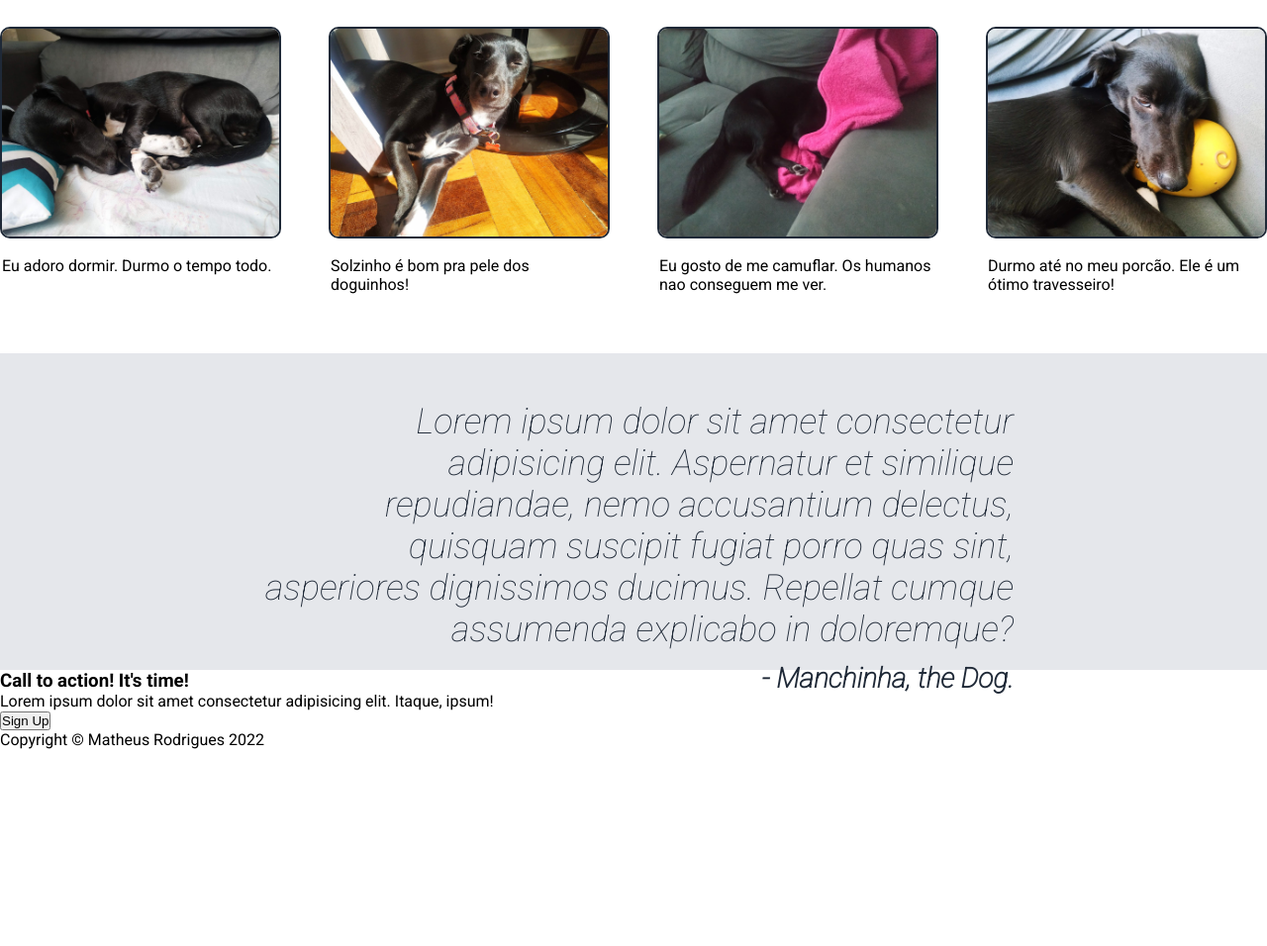
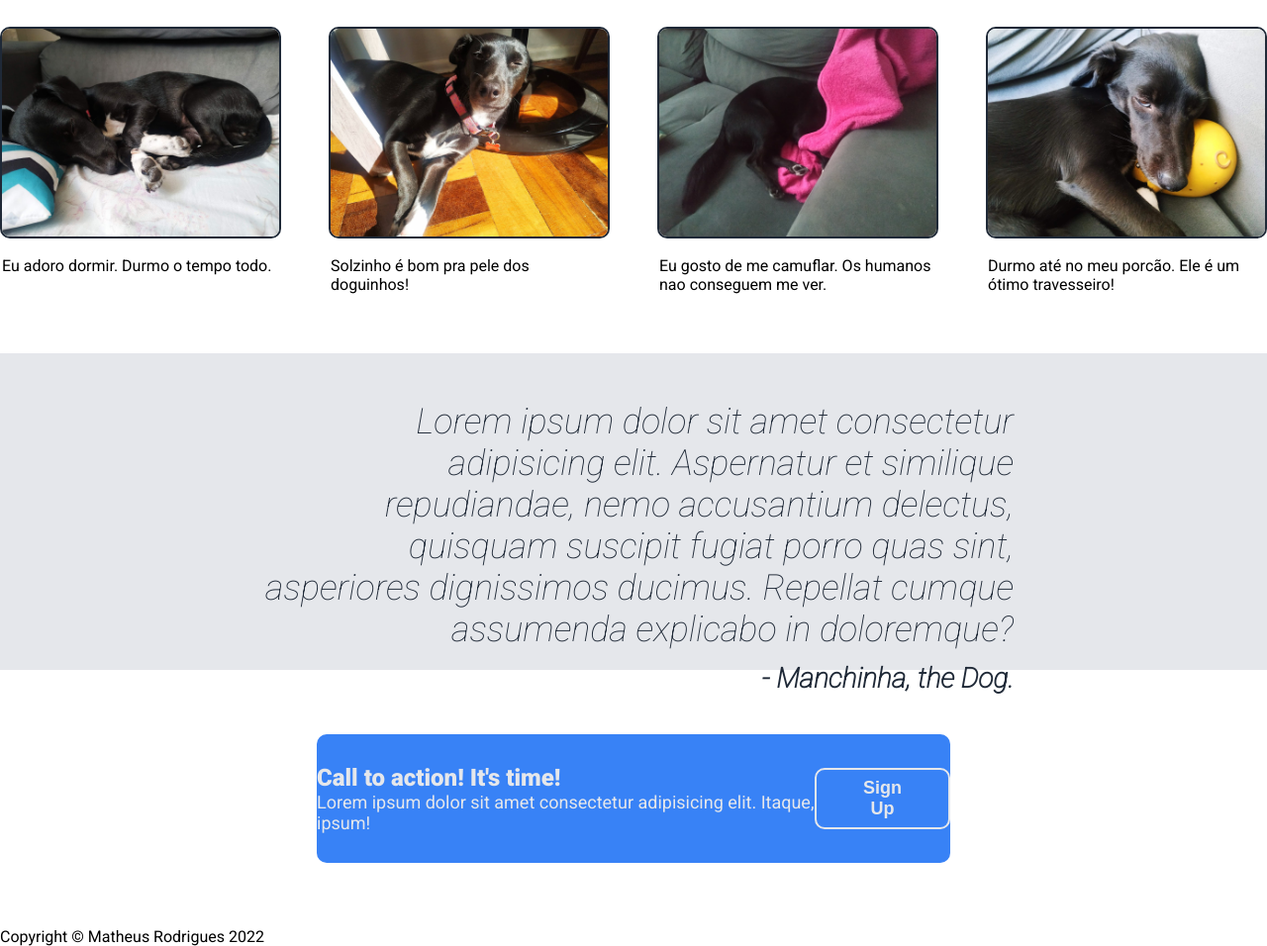
Before and after one commit to rmathr/odin-landing-page, a plain HTML site: page index.html in a window 1280 px wide. Shown: the part 536-1492 px from the top of the page at 99% size. Before the commit the page ends 1293 px from the top, so only its background shows below. Drawn offline with Linux system fonts and the light colour scheme.

Commit message:
Style general call for sign up

```diff
--- a/index.html
+++ b/index.html
@@ -55,11 +55,13 @@
         </blockquote>
     </section>
     <section class="general-call">
-        <div class="general-sec1">
-            <h3 class="general-title">Call to action! It's time!</h3>
-            <p class="general-text">Lorem ipsum dolor sit amet consectetur adipisicing elit. Itaque, ipsum!</p>
+        <div class="general-container">
+            <div class="general-sec1">
+                <h3 class="general-title">Call to action! It's time!</h3>
+                <p class="general-text">Lorem ipsum dolor sit amet consectetur adipisicing elit. Itaque, ipsum!</p>
+            </div>
+            <button class="general-button">Sign Up</button>
         </div>
-        <button class="general-button">Sign Up</button>
     </section>
     <footer class="footer-info">
         Copyright © Matheus Rodrigues 2022
--- a/style.css
+++ b/style.css
@@ -158,3 +158,43 @@ a {
     font-weight: 900;
     padding-top: 12px;
 }
+
+.general-call {
+    height: 260px;
+    display: flex;
+    justify-content: center;
+    align-items: center;
+}
+
+.general-container{
+    background-color: #3882F6;
+    width: 50%;
+    height: 50%;
+    border: none;
+    border-radius: 10px;
+    display: flex;
+    align-items: center;
+    justify-content: space-around;
+}
+
+.general-sec1 {
+    display: flex;
+    flex-direction: column;
+    color: #E5E7EB;
+    font-size: 18px;
+}
+
+.general-title {
+    font-size: 24px;
+    font-weight: 900;
+}
+
+.general-button {
+    background-color: #3882F6;
+    padding: 8px 36px;
+    color: #E5E7EB;
+    font-size: 18px;
+    border-radius: 10px;
+    border: 2px solid #E5E7EB;
+    font-weight: 700;
+}
```
